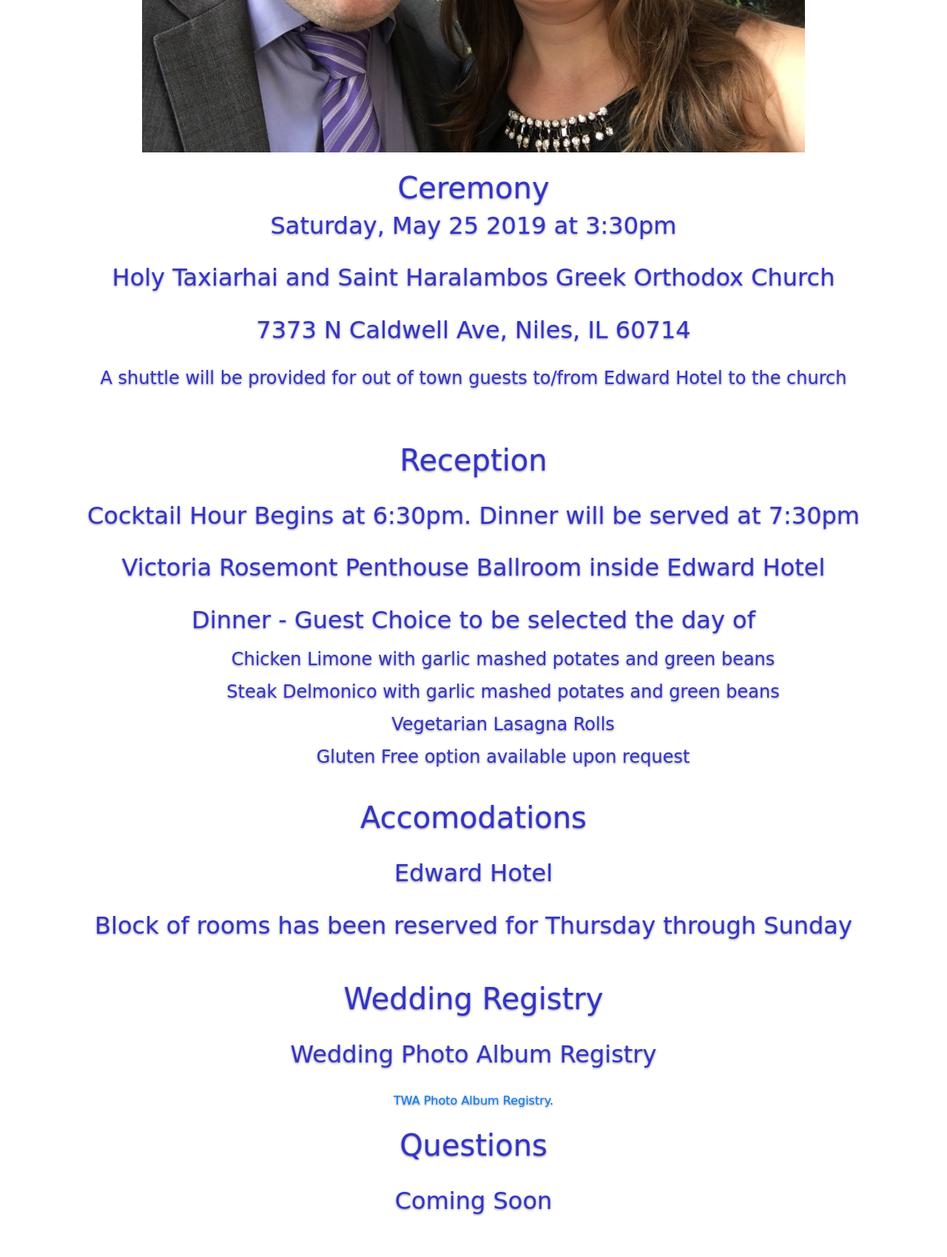
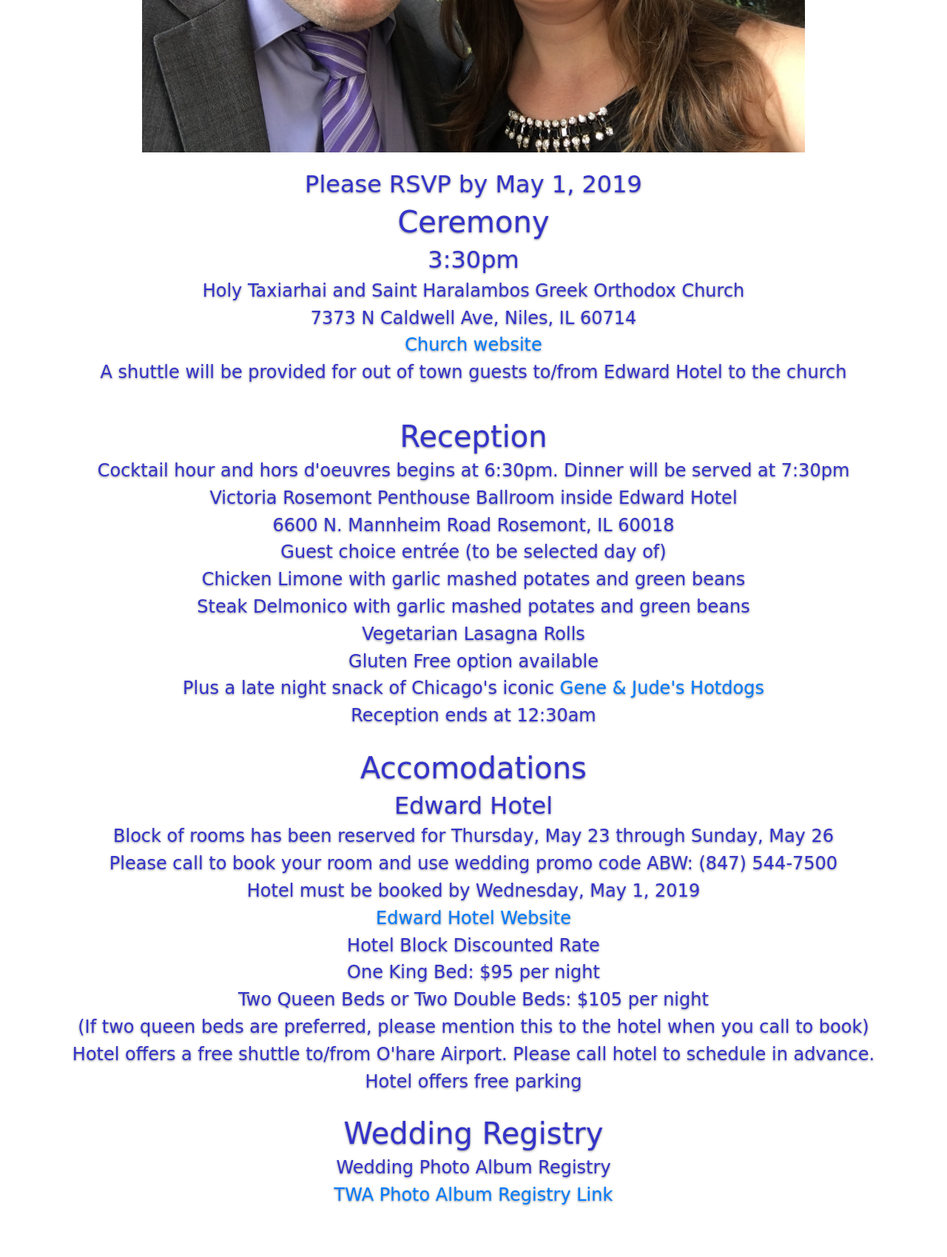
Before and after one commit to ADFrys/angelabrianwedding2019, a Django app: page / in a window 1280 px wide. Shown: the part 1280-2979 px from the top of the page at 74% size. After the commit the page ends 2911 px from the top, so only its background shows below. Run offline with Django 3.2, Linux system fonts and the light colour scheme; some libraries are stand-ins or nearby versions.

Commit message:
Update mainpage information.

```diff
--- a/templates/mainpage.html
+++ b/templates/mainpage.html
@@ -30,16 +30,13 @@
 							<li>
 								<a href="#Registry">Registry</a>
 							</li>
-							<li>
-								<a href="#Questions">Questions</a>
-							</li>
 						</ul>
 					</nav>
 				</div>
 			</div>
 			<div class="inner cover">
 				<h1 class="cover-heading">Saturday May 25, 2019</h1>
-              <h4 class="btn btn-lg btn-light">Memorial Day Weekend</h4>
+              <h4>Memorial Day Weekend</h4>
 			</div>
 		</div>
 	</div>
@@ -49,54 +46,49 @@
 	<br />
 	<img id="couplePic" src="{% static "images/couplepic.JPG" %}" alt="My image">
 	<br /><br>
+	<h2>Please RSVP by May 1, 2019</h2>
 	<h1>Ceremony</h1>
-	<h2>Saturday, May 25 2019 at 3:30pm</h2><br>
-	<h2>Holy Taxiarhai and Saint Haralambos Greek Orthodox Church</h2>
-	<br>
-	<h2>7373 N Caldwell Ave, Niles, IL 60714</h2>
-	<br>
+	<h2>3:30pm</h2>
+	<h4>Holy Taxiarhai and Saint Haralambos Greek Orthodox Church</h4></a>
+	<h4>7373 N Caldwell Ave, Niles, IL 60714</h4>
+	<h4><a target="_blank" href="http://www.saintharalambosgoc.org/">Church website</a></h4>
 	<h4>A shuttle will be provided for out of town guests to/from Edward Hotel to the church</h4>
 </div>
 <div id="Reception">
-	<br>
 	<h1>Reception</h1>
-	<br />
-	<h2>Cocktail Hour Begins at 6:30pm. Dinner will be served at 7:30pm</h2>
-	<br>
-	<h2>Victoria Rosemont Penthouse Ballroom inside Edward Hotel</h2>
-	<br>
-	<h2>Dinner - Guest Choice to be selected the day of</h2>
-	<ul>
-		<li>Chicken Limone with garlic mashed potates and green beans</li>
-		<li>Steak Delmonico with garlic mashed potates and green beans</li>
-		<li>Vegetarian Lasagna Rolls</li>
-		<li>Gluten Free option available upon request</li>
-	</ul>
+	<h4>Cocktail hour and hors d'oeuvres begins at 6:30pm. Dinner will be served at 7:30pm</h4>
+	<h4>Victoria Rosemont Penthouse Ballroom inside Edward Hotel</h4>
+	<h4>6600 N. Mannheim Road Rosemont, IL 60018</h4>
+	<h4 class="underlinedList">Guest choice entrée (to be selected day of)</h4>
+	<h4>Chicken Limone with garlic mashed potates and green beans</h4>
+	<h4>Steak Delmonico with garlic mashed potates and green beans</h4>
+	<h4>Vegetarian Lasagna Rolls</h4>
+	<h4>Gluten Free option available</h4>
+	<h4>Plus a late night snack of Chicago's iconic <a target="_blank" href="https://geneandjudes.com/">Gene & Jude's Hotdogs</a></h4>
+	<h4>Reception ends at 12:30am</h4>
+
 </div>
 <div id="Hotel">
 	<br>
 	<h1>Accomodations</h1>
-	<br />
 	<h2>Edward Hotel</h2>
-	<br>
-	<h2>Block of rooms has been reserved for Thursday through Sunday</h2>
-	<br>
+	<h4>Block of rooms has been reserved for Thursday, May 23 through Sunday, May 26</h4>
+	<h4>Please call to book your room and use wedding promo code ABW: (847) 544-7500</h4>
+	<h4>Hotel must be booked by Wednesday, May 1, 2019</h4>
+	<h4><a target="_blank" href="http://www.edwardhotelchicago.com/">Edward Hotel Website</a></h4>
+	<h4 class="underlinedList">Hotel Block Discounted Rate</h4>
+	<h4>One King Bed: $95 per night</h4>
+	<h4>Two Queen Beds or Two Double Beds: $105 per night</h4>
+	<h4>(If two queen beds are preferred, please mention this to the hotel when you call to book)</h4>
+	<h4>Hotel offers a free shuttle to/from O'hare Airport. Please call hotel to schedule in advance.</h4>
+	<h4>Hotel offers free parking</h4>
 </div>
 <div id="Registry">
 	<br>
 	<h1>Wedding Registry</h1>
-	<br />
-	<h2>Wedding Photo Album Registry</h2>
-	<br><a href="https://order.twaphoto.com/gift-certificate/">TWA Photo Album Registry</a>.
-	<br>
-</div>
-<div id="Questions">
-	<br>
-	<h1>Questions</h1>
-	<br />
-	<h2>Coming Soon</h2>
-	<br>
-	<br>
+	<h4>Wedding Photo Album Registry</h4>
+	<h4><a target="_blank" href="https://order.twaphoto.com/gift-certificate/">TWA Photo Album Registry Link</a></h4>
+	<br><br>
 </div>
 </body>
 </html>
```
